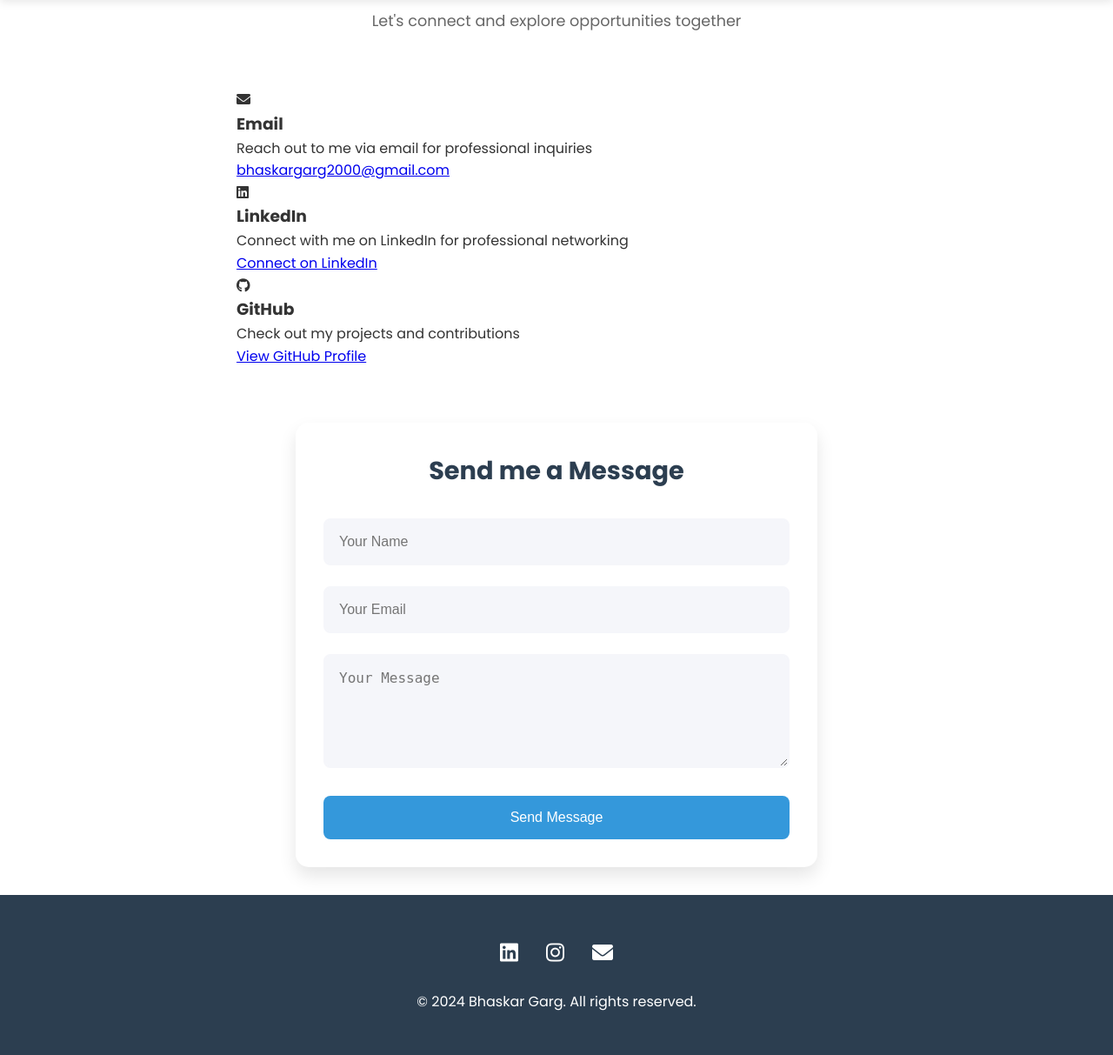
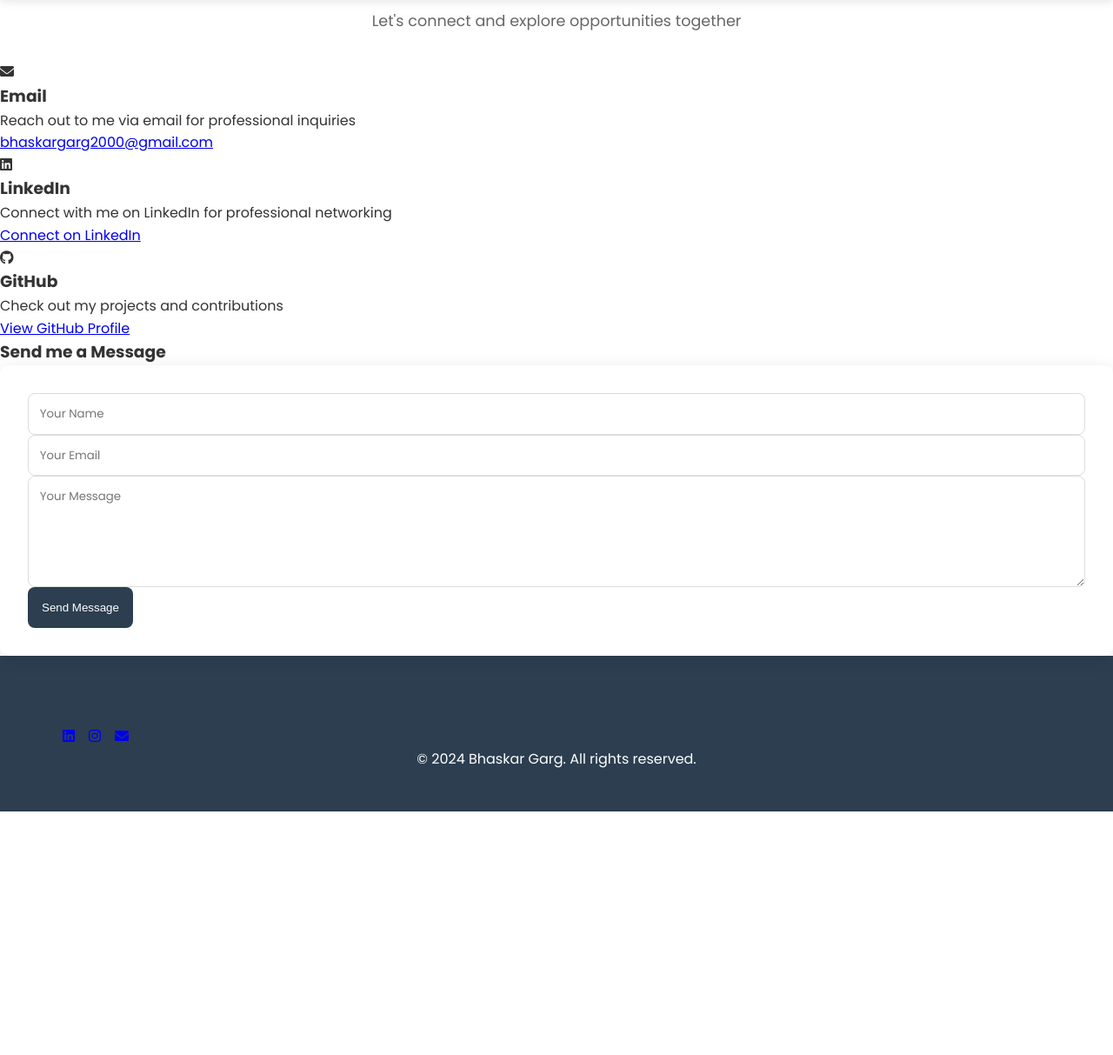
Before and after one commit to 8bhaskar/personal, a Flask app: page /contact in a window 1280 px wide. Shown: the part 70-1283 px from the top of the page at 87% size. After the commit the page ends 1003 px from the top, so only its background shows below. Run offline with Flask 3, Linux system fonts and the light colour scheme; some libraries are stand-ins or nearby versions.

Commit message:
L1,2 UI changes

```diff
--- a/index.html
+++ b/index.html
@@ -64,6 +64,9 @@
                         </div>
                     </div>
                 </div>
+                <div class="about-image" data-aos="fade-left">
+                    <img src="./static/media/profile.jpg" alt="Bhaskar Garg">
+                </div>
             </div>
         </section>
     </main>
--- a/static/css/main.css
+++ b/static/css/main.css
@@ -439,20 +443,26 @@ footer {
 /* Social Links */
 .social-links {
     display: flex;
-    justify-content: center;
-    gap: 2rem;
-    margin-bottom: 1.5rem;
+    gap: 1rem;
+    margin-top: 2rem;
 }
 
-.social-links a {
-    color: var(--white);
-    font-size: 1.5rem;
-    transition: transform 0.3s ease, color 0.3s ease;
+.social-link {
+    display: flex;
+    align-items: center;
+    justify-content: center;
+    width: 40px;
+    height: 40px;
+    background: var(--light-bg);
+    border-radius: 50%;
+    color: var(--primary-color);
+    transition: all 0.3s ease;
 }
 
-.social-links a:hover {
-    transform: translateY(-5px);
-    color: var(--secondary-color);
+.social-link:hover {
+    background: var(--primary-color);
+    color: var(--white);
+    transform: translateY(-3px);
 }
 
 /* Section Headers */
@@ -1014,110 +1024,100 @@ footer {
 }
 
 /* Contact Page Styles */
-.contact-section {
-    max-width: 800px;
+.contact-container {
+    display: grid;
+    grid-template-columns: 1fr 1fr;
+    gap: 2rem;
+    padding: 2rem;
+    max-width: 1200px;
     margin: 0 auto;
-    padding: 2rem;
 }
 
 .contact-info {
+    background: var(--white);
+    padding: 2rem;
+    border-radius: 10px;
+    box-shadow: 0 4px 20px rgba(0, 0, 0, 0.1);
+}
+
+.contact-form {
+    background: var(--white);
+    padding: 2rem;
+    border-radius: 10px;
+    box-shadow: 0 4px 20px rgba(0, 0, 0, 0.1);
+}
+
+.contact-methods {
     display: grid;
     grid-template-columns: repeat(auto-fit, minmax(250px, 1fr));
-    gap: 2rem;
+    gap: 1.5rem;
+    margin-top: 2rem;
 }
 
-.contact-item {
-    text-align: center;
-    padding: 2rem;
-    background-color: var(--white);
-    border-radius: 10px;
-    box-shadow: 0 4px 6px rgba(0, 0, 0, 0.1);
+.contact-method {
+    display: flex;
+    align-items: center;
+    gap: 1rem;
+    padding: 1rem;
+    background: var(--light-bg);
+    border-radius: 8px;
+    transition: transform 0.3s ease;
 }
 
-.contact-item i {
-    font-size: 2.5rem;
-    color: var(--secondary-color);
-    margin-bottom: 1rem;
+.contact-method:hover {
+    transform: translateY(-5px);
 }
 
-.contact-item h3 {
-    color: var(--primary-color);
-    margin-bottom: 0.5rem;
-}
-
-.contact-item a {
-    color: var(--secondary-color);
-    text-decoration: none;
-}
-
-.contact-item a:hover {
+.contact-method i {
+    font-size: 1.5rem;
     color: var(--primary-color);
 }
 
-/* Contact Form Styles */
-.contact-form-container {
-    max-width: 600px;
-    margin: 4rem auto 0;
-    padding: 2rem;
-    background: var(--white);
-    border-radius: 15px;
-    box-shadow: 0 10px 20px rgba(0, 0, 0, 0.1);
-}
-
-.contact-form-container h3 {
-    text-align: center;
-    color: var(--primary-color);
-    margin-bottom: 2rem;
-    font-size: 1.8rem;
-}
-
-.contact-form {
+.contact-form form {
     display: flex;
     flex-direction: column;
     gap: 1.5rem;
 }
 
 .form-group {
-    position: relative;
+    display: flex;
+    flex-direction: column;
+    gap: 0.5rem;
+}
+
+.form-group label {
+    font-weight: 500;
+    color: var(--text-color);
 }
 
 .form-group input,
 .form-group textarea {
-    width: 100%;
-    padding: 1rem;
-    border: 2px solid var(--light-bg);
+    padding: 0.8rem;
+    border: 1px solid var(--border-color);
     border-radius: 8px;
-    font-size: 1rem;
+    font-family: inherit;
     transition: border-color 0.3s ease;
-    background: var(--light-bg);
 }
 
 .form-group input:focus,
 .form-group textarea:focus {
+    border-color: var(--primary-color);
     outline: none;
-    border-color: var(--secondary-color);
-    background: var(--white);
-}
-
-.form-group textarea {
-    resize: vertical;
-    min-height: 120px;
 }
 
 .submit-btn {
-    padding: 1rem 2rem;
-    background: var(--secondary-color);
+    background: var(--primary-color);
     color: var(--white);
+    padding: 1rem;
     border: none;
     border-radius: 8px;
-    font-size: 1rem;
     cursor: pointer;
-    transition: all 0.3s ease;
+    font-weight: 500;
+    transition: background-color 0.3s ease;
 }
 
 .submit-btn:hover {
-    background: var(--primary-color);
-    transform: translateY(-2px);
+    background: var(--secondary-color);
 }
 
 /* Layer 3 Page Styles */
```
Also changed, not shown: other parts of static/css/main.css (+28 -14 lines), contact.html (+42 -21 lines).
